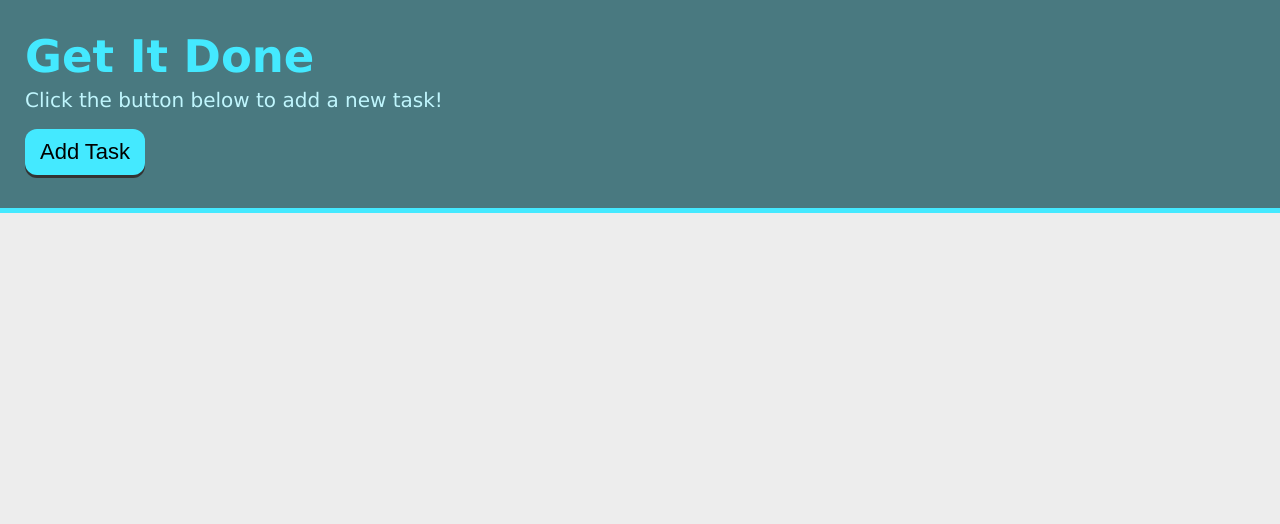
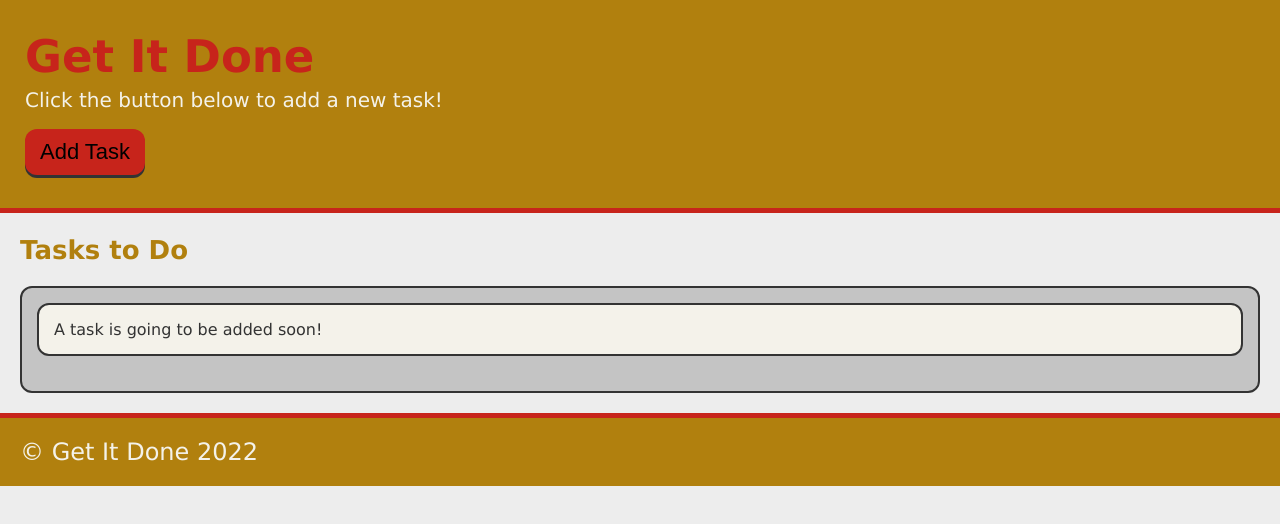
Before and after one commit to Tonycodesnow/fantastic-octo-garbanzo, a plain HTML site: page index.html in a window 1280 px wide. Drawn offline with Linux system fonts and the light colour scheme.

Commit message:
changed css colors, added basic body and footer to html

```diff
--- a/assets/css/style.css
+++ b/assets/css/style.css
@@ -3,9 +3,9 @@
 }
 
 :root {
-  --primary: #44e9ff;
-  --secondary: #497980;
-  --tertiary: rgb(192, 246, 253);
+  --primary: #c7241b;
+  --secondary: #b1800e;
+  --tertiary: rgb(244, 242, 234);
   --grey: #333;
   font-size: 62.5%;
 }
--- a/index.html
+++ b/index.html
@@ -15,8 +15,19 @@
     <button class="btn" >Add Task</button>
 
   </header>
+ <main >
+  <section class="task-list-wrapper">
+    <h2 class="list-title">Tasks to Do</h2>
+    <ul class="task-list">
+      <li class="task-item">A task is going to be added soon!</li>
+    </ul>
+  </section>
 
+ </main>
 
+ <footer>
+  &copy; Get It Done 2022
+ </footer>
   <script src=""./assets/js/script.js></script>
 </body>
 
```
